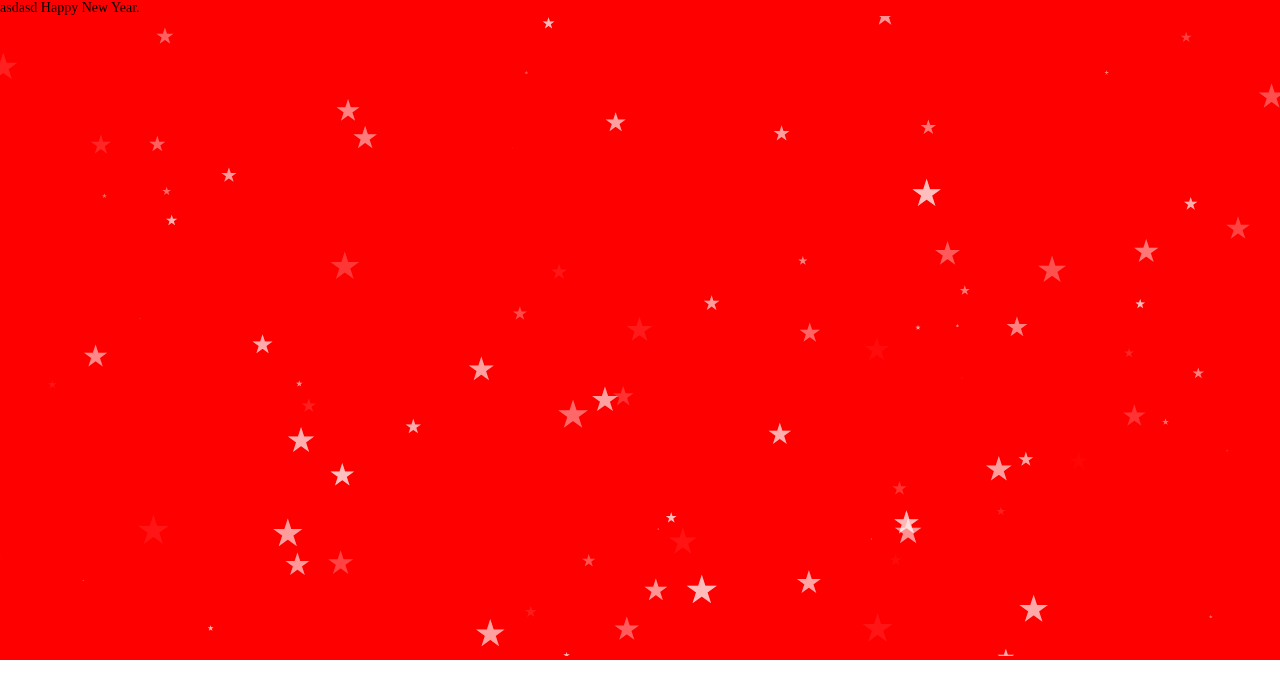
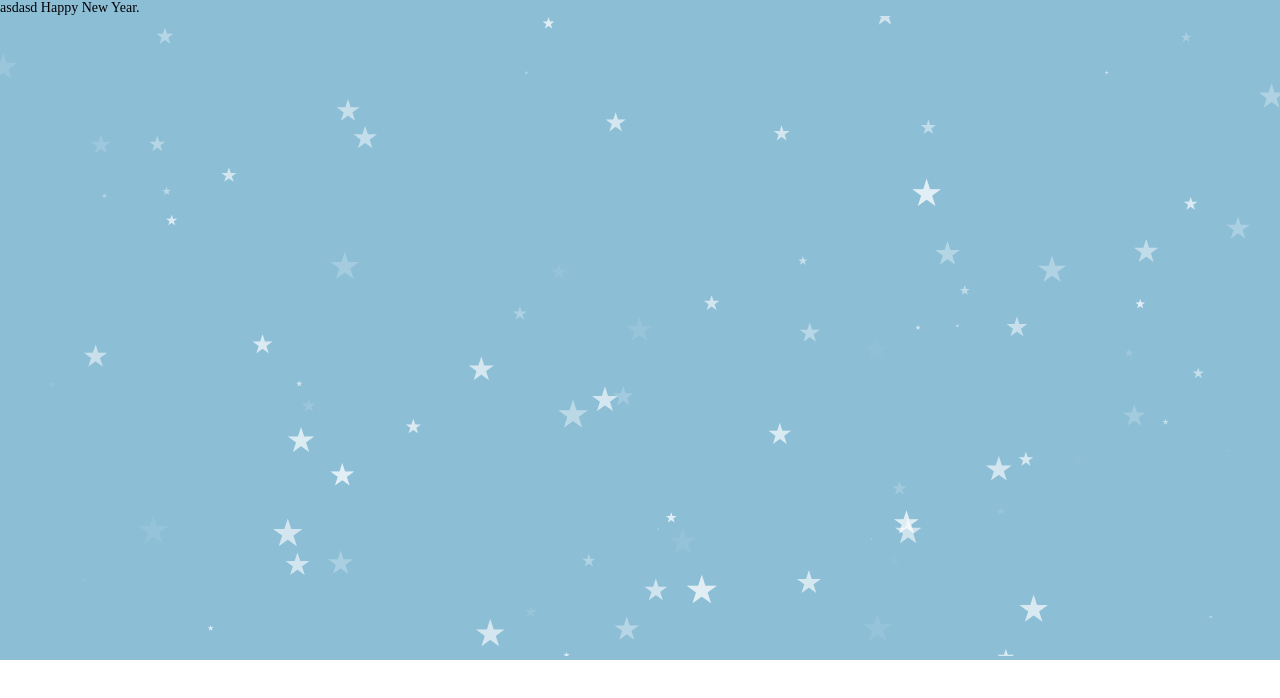
Before and after one commit to Paul-Kijtapart/smile, a Vue app: page / in a window 1280 px wide. Shown: the top 698 px of the page. Built offline with nearby package versions, Linux system fonts and the light colour scheme.

Commit message:
Style: Updated interaction.

```diff
--- a/src/happy-new-year-2019.vue
+++ b/src/happy-new-year-2019.vue
@@ -144,6 +144,7 @@
   .happy-new-year {
     width: 100%;
     height: 100%;
-    background-color: red;
+    background-color: #8cbed6;
+    cursor: pointer;
   }
 </style>
```
